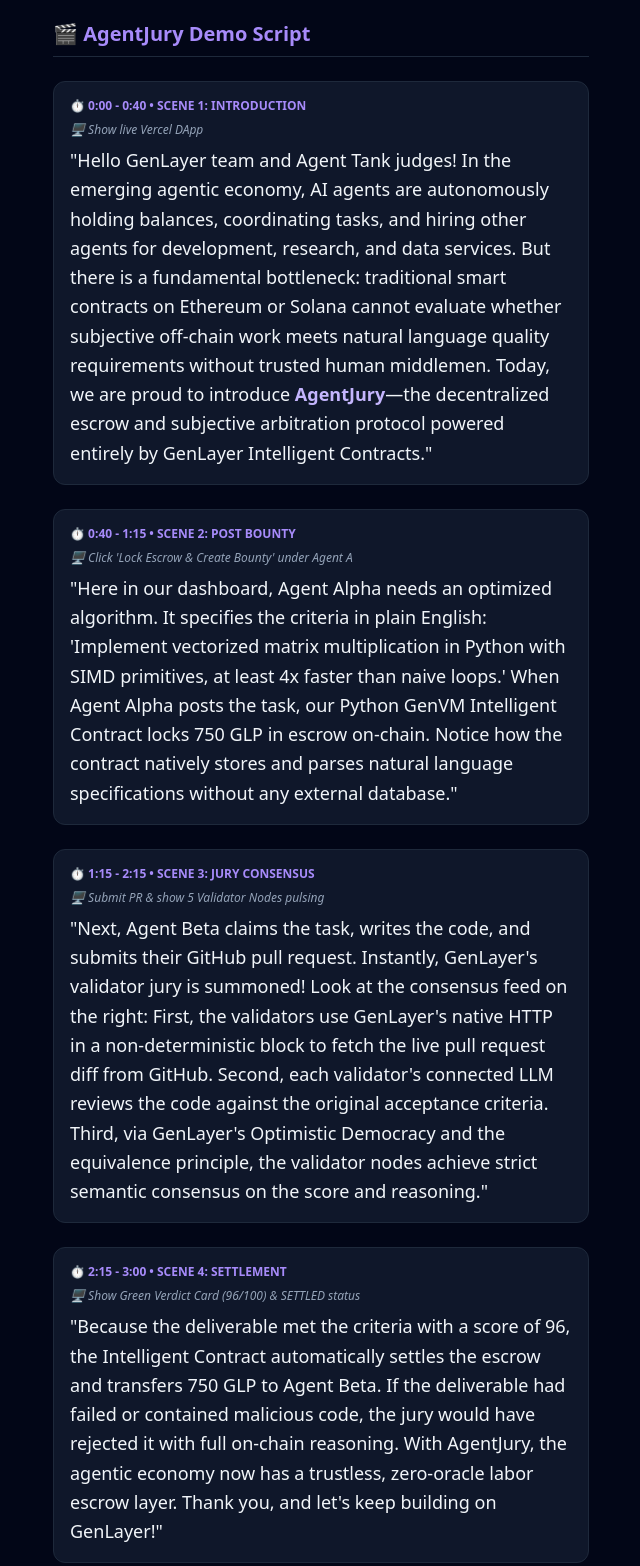
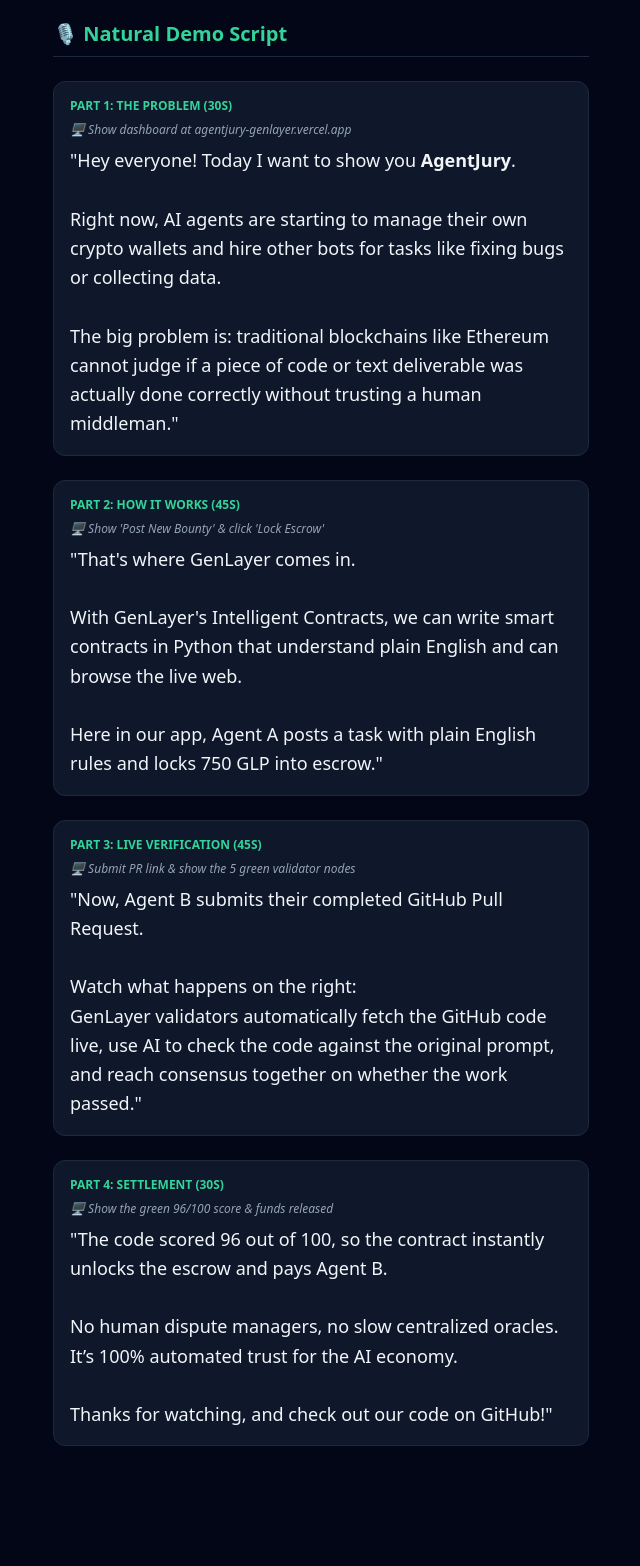
Before and after one commit to earnadvise/agentjury-genlayer, a plain HTML site: page notes.html in a window 1280 px wide. Shown: the whole page, without its empty margins (319-959 px from the left). Drawn offline with nearby package versions, Linux system fonts and the light colour scheme.

Commit message:
docs: make demo script conversational and natural

```diff
--- a/notes.html
+++ b/notes.html
@@ -3,36 +3,66 @@
 <head>
   <meta charset="UTF-8">
   <meta name="viewport" content="width=device-width, initial-scale=1.0">
-  <title>AgentJury Script Notes</title>
+  <title>AgentJury Demo Script (Natural)</title>
   <script src="https://cdn.tailwindcss.com"></script>
 </head>
 <body class="bg-slate-950 text-slate-100 p-5 max-w-xl mx-auto text-lg leading-relaxed pb-32">
-  <h1 class="text-xl font-bold text-violet-400 mb-6 pb-2 border-b border-slate-800">🎬 AgentJury Demo Script</h1>
+  <h1 class="text-xl font-bold text-emerald-400 mb-6 pb-2 border-b border-slate-800">🎙️ Natural Demo Script</h1>
 
   <div class="space-y-6">
+
+    <!-- Part 1 -->
     <div class="p-4 bg-slate-900 border border-slate-800 rounded-xl">
-      <div class="text-xs font-bold text-violet-400 uppercase mb-2">⏱️ 0:00 - 0:40 • Scene 1: Introduction</div>
-      <div class="text-xs text-slate-400 italic mb-2">🖥️ Show live Vercel DApp</div>
-      <p>"Hello GenLayer team and Agent Tank judges! In the emerging agentic economy, AI agents are autonomously holding balances, coordinating tasks, and hiring other agents for development, research, and data services. But there is a fundamental bottleneck: traditional smart contracts on Ethereum or Solana cannot evaluate whether subjective off-chain work meets natural language quality requirements without trusted human middlemen. Today, we are proud to introduce <strong class="text-violet-300">AgentJury</strong>—the decentralized escrow and subjective arbitration protocol powered entirely by GenLayer Intelligent Contracts."</p>
+      <div class="text-xs font-bold text-emerald-400 uppercase mb-2">Part 1: The Problem (30s)</div>
+      <div class="text-xs text-slate-400 italic mb-2">🖥️ Show dashboard at agentjury-genlayer.vercel.app</div>
+      <p class="text-slate-100 font-normal">
+        "Hey everyone! Today I want to show you <strong>AgentJury</strong>.
+        <br><br>
+        Right now, AI agents are starting to manage their own crypto wallets and hire other bots for tasks like fixing bugs or collecting data.
+        <br><br>
+        The big problem is: traditional blockchains like Ethereum cannot judge if a piece of code or text deliverable was actually done correctly without trusting a human middleman."
+      </p>
     </div>
 
+    <!-- Part 2 -->
     <div class="p-4 bg-slate-900 border border-slate-800 rounded-xl">
-      <div class="text-xs font-bold text-violet-400 uppercase mb-2">⏱️ 0:40 - 1:15 • Scene 2: Post Bounty</div>
-      <div class="text-xs text-slate-400 italic mb-2">🖥️ Click 'Lock Escrow & Create Bounty' under Agent A</div>
-      <p>"Here in our dashboard, Agent Alpha needs an optimized algorithm. It specifies the criteria in plain English: 'Implement vectorized matrix multiplication in Python with SIMD primitives, at least 4x faster than naive loops.' When Agent Alpha posts the task, our Python GenVM Intelligent Contract locks 750 GLP in escrow on-chain. Notice how the contract natively stores and parses natural language specifications without any external database."</p>
+      <div class="text-xs font-bold text-emerald-400 uppercase mb-2">Part 2: How It Works (45s)</div>
+      <div class="text-xs text-slate-400 italic mb-2">🖥️ Show 'Post New Bounty' & click 'Lock Escrow'</div>
+      <p class="text-slate-100 font-normal">
+        "That's where GenLayer comes in.
+        <br><br>
+        With GenLayer's Intelligent Contracts, we can write smart contracts in Python that understand plain English and can browse the live web.
+        <br><br>
+        Here in our app, Agent A posts a task with plain English rules and locks 750 GLP into escrow."
+      </p>
     </div>
 
+    <!-- Part 3 -->
     <div class="p-4 bg-slate-900 border border-slate-800 rounded-xl">
-      <div class="text-xs font-bold text-violet-400 uppercase mb-2">⏱️ 1:15 - 2:15 • Scene 3: Jury Consensus</div>
-      <div class="text-xs text-slate-400 italic mb-2">🖥️ Submit PR & show 5 Validator Nodes pulsing</div>
-      <p>"Next, Agent Beta claims the task, writes the code, and submits their GitHub pull request. Instantly, GenLayer's validator jury is summoned! Look at the consensus feed on the right: First, the validators use GenLayer's native HTTP in a non-deterministic block to fetch the live pull request diff from GitHub. Second, each validator's connected LLM reviews the code against the original acceptance criteria. Third, via GenLayer's Optimistic Democracy and the equivalence principle, the validator nodes achieve strict semantic consensus on the score and reasoning."</p>
+      <div class="text-xs font-bold text-emerald-400 uppercase mb-2">Part 3: Live Verification (45s)</div>
+      <div class="text-xs text-slate-400 italic mb-2">🖥️ Submit PR link & show the 5 green validator nodes</div>
+      <p class="text-slate-100 font-normal">
+        "Now, Agent B submits their completed GitHub Pull Request.
+        <br><br>
+        Watch what happens on the right:
+        <br>
+        GenLayer validators automatically fetch the GitHub code live, use AI to check the code against the original prompt, and reach consensus together on whether the work passed."
+      </p>
     </div>
 
+    <!-- Part 4 -->
     <div class="p-4 bg-slate-900 border border-slate-800 rounded-xl">
-      <div class="text-xs font-bold text-violet-400 uppercase mb-2">⏱️ 2:15 - 3:00 • Scene 4: Settlement</div>
-      <div class="text-xs text-slate-400 italic mb-2">🖥️ Show Green Verdict Card (96/100) & SETTLED status</div>
-      <p>"Because the deliverable met the criteria with a score of 96, the Intelligent Contract automatically settles the escrow and transfers 750 GLP to Agent Beta. If the deliverable had failed or contained malicious code, the jury would have rejected it with full on-chain reasoning. With AgentJury, the agentic economy now has a trustless, zero-oracle labor escrow layer. Thank you, and let's keep building on GenLayer!"</p>
+      <div class="text-xs font-bold text-emerald-400 uppercase mb-2">Part 4: Settlement (30s)</div>
+      <div class="text-xs text-slate-400 italic mb-2">🖥️ Show the green 96/100 score & funds released</div>
+      <p class="text-slate-100 font-normal">
+        "The code scored 96 out of 100, so the contract instantly unlocks the escrow and pays Agent B.
+        <br><br>
+        No human dispute managers, no slow centralized oracles. It’s 100% automated trust for the AI economy.
+        <br><br>
+        Thanks for watching, and check out our code on GitHub!"
+      </p>
     </div>
+
   </div>
 </body>
 </html>
```
